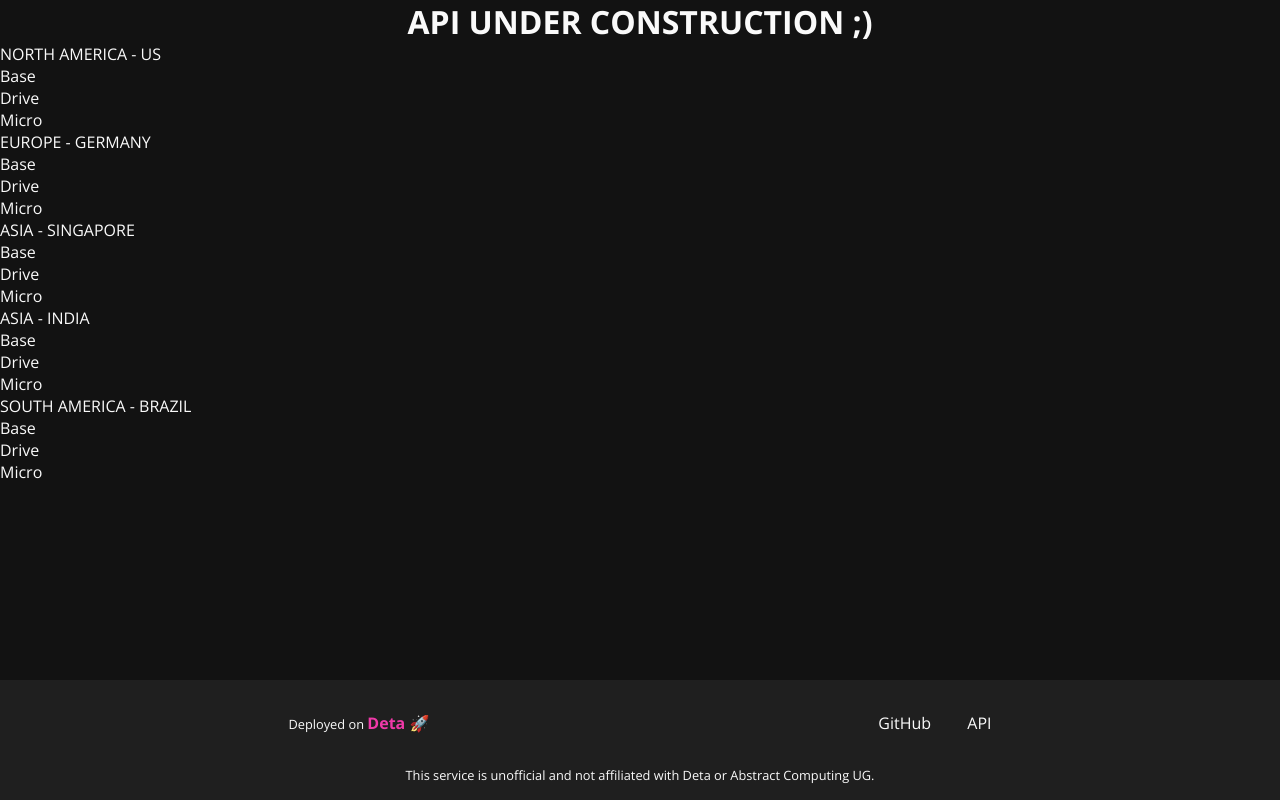
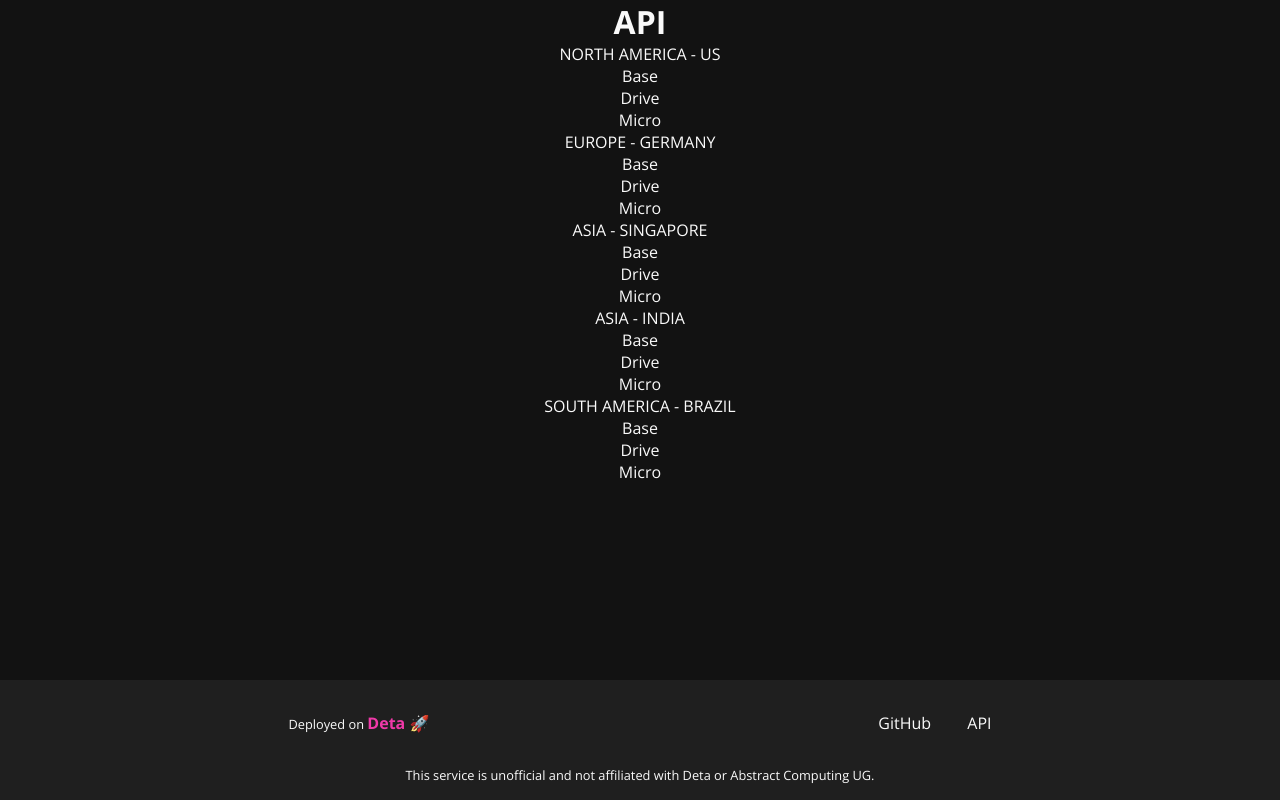
Before and after one commit to lemonyte/deta-status, a FastAPI app: page /api in a window 1280 px wide. Run offline with FastAPI, Linux system fonts and the light colour scheme.

Commit message:
Update api.html

```diff
--- a/dashboard/templates/api.html
+++ b/dashboard/templates/api.html
@@ -1,8 +1,8 @@
 {% extends "base.html" %}
 
 {% block content %}
-<h1>API UNDER CONSTRUCTION ;)</h1>
-<div style="text-align: left;">
+<h1>API</h1>
+<div>
   <ul>
     <li>NORTH AMERICA - US</li>
     <ul>
```
